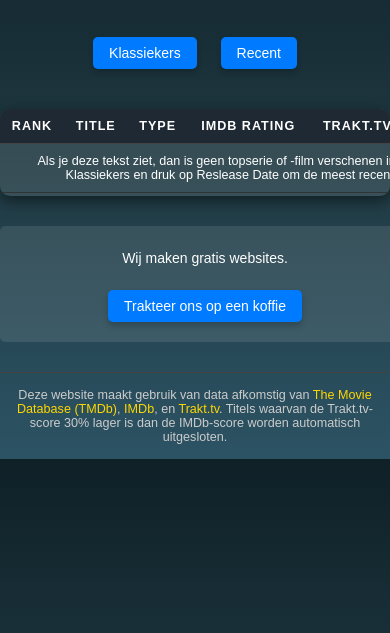
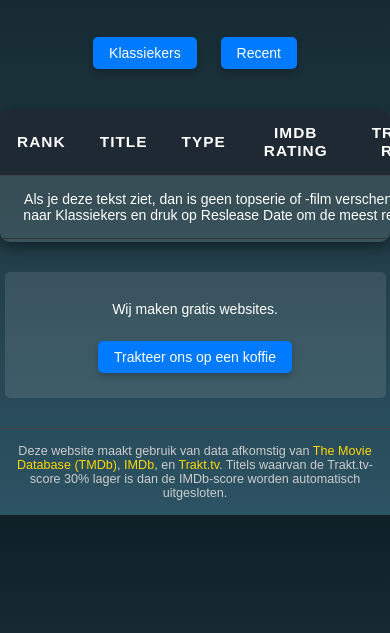
Before and after one commit to Rakkejak/hetbestevannetflix.be, a plain HTML site: page index.html in a window 390 px wide. Shown: the part 125-758 px from the top of the page. Drawn offline with Linux system fonts and the light colour scheme.

Commit message:
Update index.html

```diff
--- a/index.html
+++ b/index.html
@@ -171,16 +171,21 @@
       }
       .leaderboard {
         width: 100%;
-      }
-      .leaderboard-wrapper {
-        overflow-x: auto; /* Ensure horizontal scrolling */
-        -webkit-overflow-scrolling: touch; /* Smooth scrolling on iOS */
-        white-space: nowrap; /* Prevent wrapping */
-      }
-      .leaderboard th, .leaderboard td {
-        padding: 10px;
-        font-size: 0.9em;
-      }
+    /* Forceer afbreken op alle schermgroottes */
+      .leaderboard-wrapper { white-space: normal !important; }
+
+/* De “geen recent” melding (colspan) moet altijd wrappen */
+      .leaderboard td[colspan],
+      .leaderboard tr.notice td,
+      .leaderboard td.notice{
+        white-space: normal !important;
+        overflow-wrap: anywhere;
+        word-break: break-word;
+}
+
+/* (Optioneel) alleen Release Date kolom laten wrappen */
+th:nth-child(6), td:nth-child(6){ white-space: normal; }
+
       .tip-bottom {
         width: 100%;
         padding: 10px;
```
